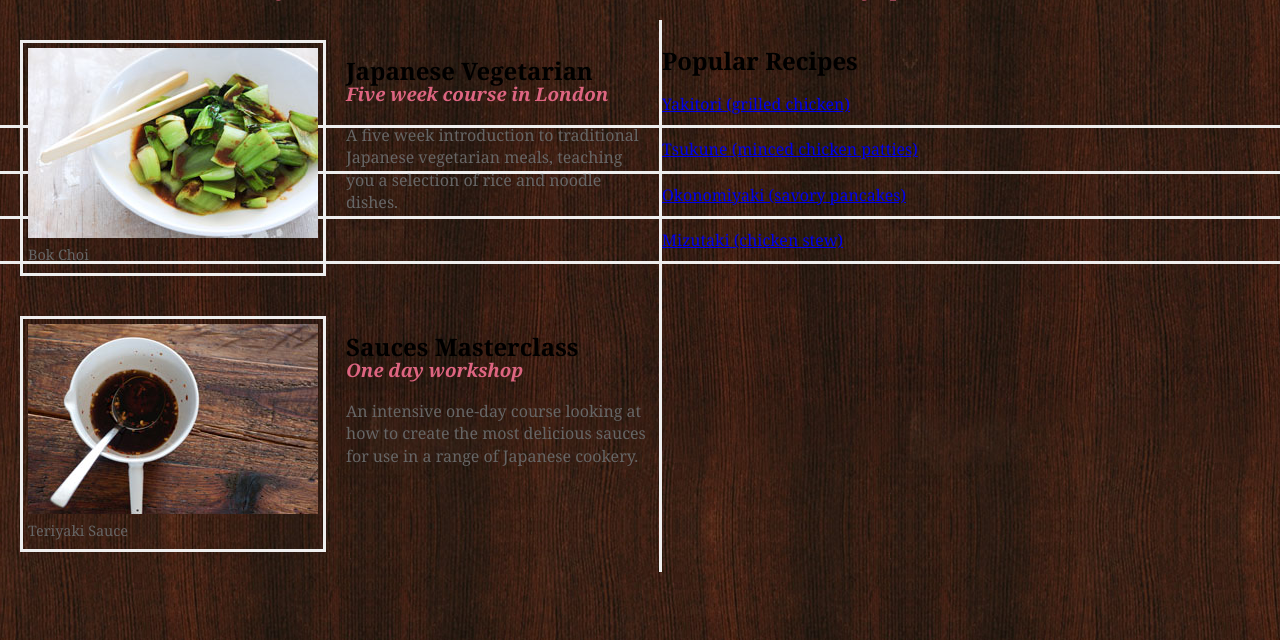
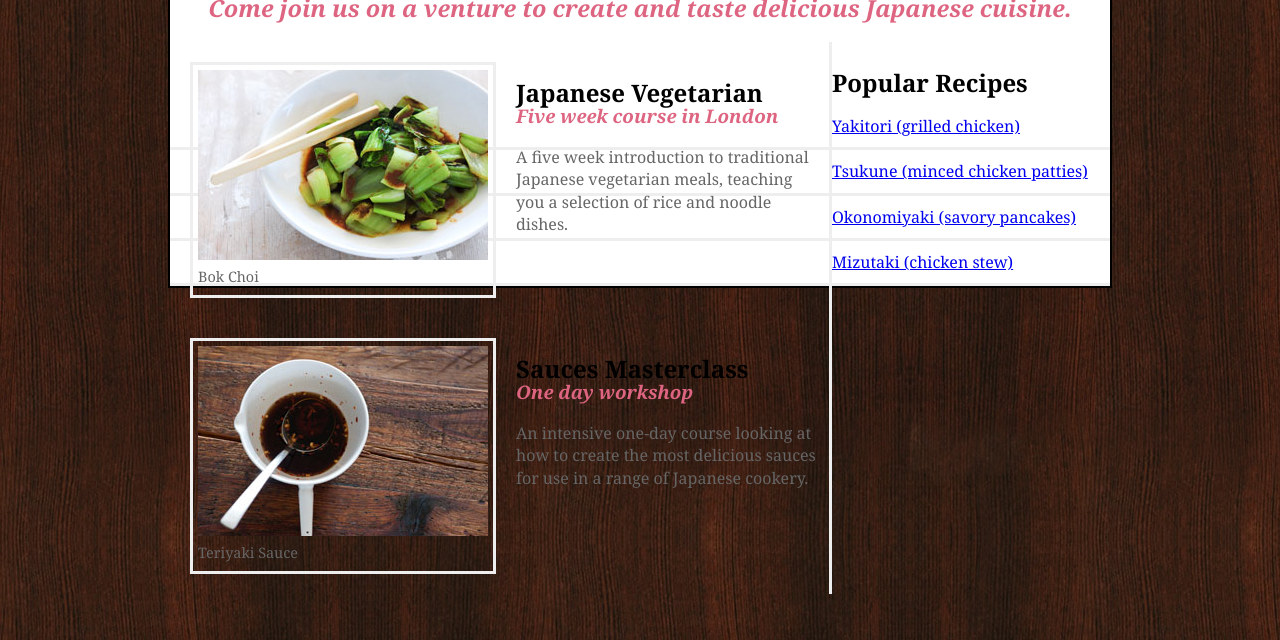
Before and after one commit to apacellerj/2022-01-03_Yoko-konyh-ja, a plain HTML site: page index.html in a window 1280 px wide. Shown: the part 160-800 px from the top of the page. Drawn offline with Linux system fonts and the light colour scheme.

Commit message:
4. feladat

```diff
--- a/index.html
+++ b/index.html
@@ -4,7 +4,7 @@
 	<meta charset="UTF-8">
 	<meta http-equiv="X-UA-Compatible" content="IE=edge">
 	<meta name="viewport" content="width=device-width, initial-scale=1.0">
-	<title>Document</title>
+	<title>Yoko's Kitchen</title>
 	<link rel="stylesheet" href="yoko.css">
 </head>
 <body>
@@ -16,6 +16,7 @@
 	</head>
 	<body>
 		<div>
+		<div id="wrapper">
 			<header>
 				<nav>
 				</nav>
@@ -59,5 +60,6 @@
 				</section>
 			</aside>
 		</div>
+		</div>
 	</body>
 </html>
```
